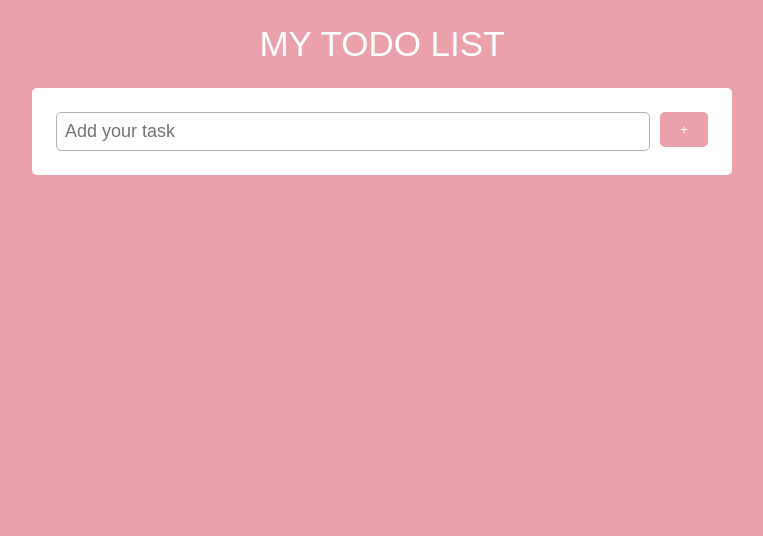
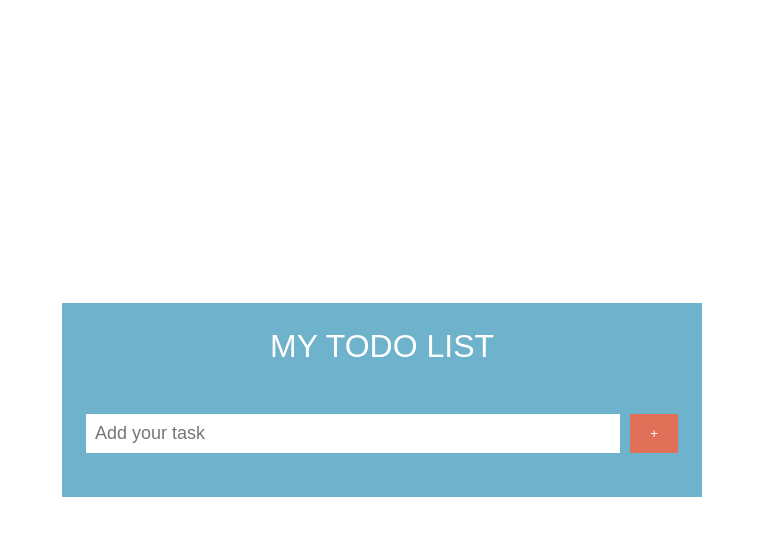
Before and after one commit to yurihoka/Todolist, a website: page src/index.html in a window 1280 px wide. Shown: the whole page, without its empty margins (258-1021 px from the left). Drawn offline with nearby package versions, Linux system fonts and the light colour scheme.

Commit message:
change style

```diff
--- a/src/index.html
+++ b/src/index.html
@@ -7,11 +7,11 @@
     <title>TodoList</title>
   </head>
   <body>
+    <div class="wrapper">
       <header class="header">
-      <a href="/" class="logo">MY TODO LIST</a>
+        <h1>MY TODO LIST</h1>
       </header>
       <main>
-      <div class="wrapper">
         <form class="form">
           <label for="create-todo"></label>
           <input id="create-todo" type="text" placeholder="Add your task" />
@@ -19,12 +19,12 @@
             <button>+</button>
           </div>
         </form>
-      </div>
         <div class="alert-container"></div>
         <div class="todo-list--wrapper">
           <ul></ul>
         </div>
       </main>
+    </div>
     <script src="https://ajax.googleapis.com/ajax/libs/jquery/3.7.1/jquery.min.js"></script>
     <script src="js/index.js"></script>
   </body>
--- a/src/sass/index.scss
+++ b/src/sass/index.scss
@@ -10,41 +10,39 @@
   box-sizing: border-box;
 }
 
-html,
 body {
-  height: 100%;
-  width: 100vw;
+  min-height: 100vh;
+  width: 100%;
   display: flex;
-  flex-direction: column;
-  background-color: $background-color;
+  align-items: center;
+  justify-content: center;
   font-family: $font-family;
+  font-weight: 200;
 }
 
 ul {
   list-style: none;
 }
 
-a {
-  text-decoration: none;
-  color: inherit;
-}
-
-main {
-  min-width: 700px;
-  margin: 0 auto;
-  flex: 1;
+h1 {
+  font-weight: $font-weight;
 }
 
 .wrapper {
-  border-radius: 5px;
   background-color: $inside-background-color;
+  width: 50%;
+}
+
+p {
+  color: $font-color;
+  font-size: $secondary-font-size;
+
 }
 
 button {
   border: none;
   background-color: $background-color;
   color: $font-color;
-  border-radius: $border-radius;
-  padding: 10px 20px;
+  padding: 12px 20px;
   cursor: pointer;
 }
--- a/src/sass/partials/_alert.scss
+++ b/src/sass/partials/_alert.scss
@@ -3,6 +3,5 @@
   &--danger {
     background-color: $background-color;
     color: $font-color;
-    border-radius: $border-radius;
   }
 }
--- a/src/sass/partials/_form.scss
+++ b/src/sass/partials/_form.scss
@@ -8,7 +8,6 @@
     padding: 8px;
     margin-right: 10px;
     border: 1px solid $border-color;
-    border-radius: $border-radius;
     font-size: $secondary-font-size;
   }
 
--- a/src/sass/partials/_global.scss
+++ b/src/sass/partials/_global.scss
@@ -1,8 +1,8 @@
-$background-color: rgb(235, 161, 171);
-$inside-background-color: white;
-$border-color: rgb(179, 176, 176);
-$border-radius: 5px;
+$background-color: rgb(224, 112, 88);
+$inside-background-color: rgb(111, 178, 203);
+$border-color: white;
 $font-color: white;
 $primary-font-size: 35px;
 $secondary-font-size: 18px;
 $font-family: "Avenir", "DIN Alternate", sans-serif;
+$font-weight: 200;
--- a/src/sass/partials/_header.scss
+++ b/src/sass/partials/_header.scss
@@ -1,5 +1,5 @@
 .header {
-  padding: 24px;
+  margin: 25px;
   color: $font-color;
   position: sticky;
   top: 0;
--- a/src/sass/partials/_listitem.scss
+++ b/src/sass/partials/_listitem.scss
@@ -1,7 +1,6 @@
 .todo-list {
   &--wrapper {
     background-color: $inside-background-color;
-    border-radius: $border-radius;
     padding: 15px 0;
     margin-bottom: 15px;
   }
@@ -13,9 +12,5 @@
     justify-content: space-between;
     align-items: center;
     border-bottom: 1px solid $border-color;
-
-    p {
-      font-size: $secondary-font-size;
-    }
   }
 }
```
Also changed, not shown: src/css/index.css, 1 other file. Lines whose indentation alone changed are shown as unchanged.
